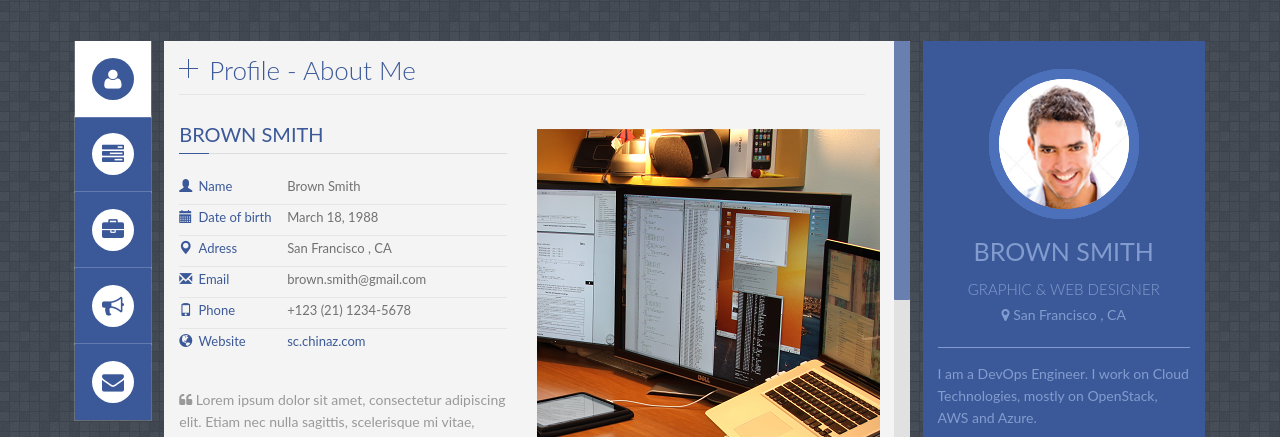
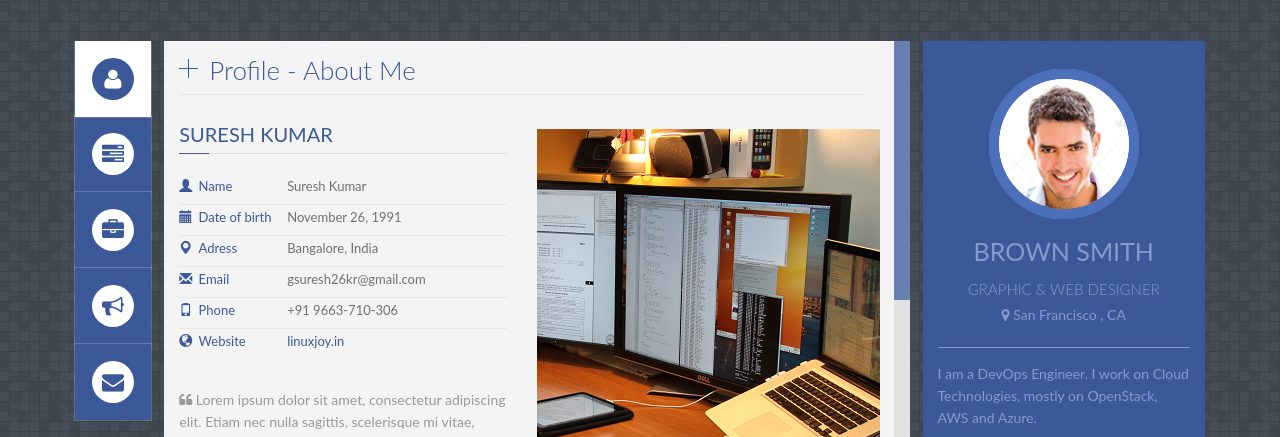
Before and after one commit to gsuresh26kr/test-suresh-kumar.github.io, a Jekyll site: the page built from index.html, in a window 1280 px wide. Shown: the part 119-556 px from the top of the page. Built offline with Jekyll 4.4.1, drawn with Linux system fonts in a browser that asks for light colours; some web fonts are replaced.

Commit message:
Updating profile

```diff
--- a/_includes/profile.html
+++ b/_includes/profile.html
@@ -8,7 +8,7 @@
 
         <!--About me-->
         <div class="title_content">
-            <div class="text_content">brown smith</div>
+            <div class="text_content">suresh kumar</div>
             <div class="clear"></div>
         </div>
 
@@ -17,42 +17,42 @@
             <li>
                 <i class="glyphicon glyphicon-user"></i>
                 <label>Name</label>
-                <span class="value">Brown Smith</span>
+                <span class="value">Suresh Kumar</span>
                 <div class="clear"></div>
             </li>
 
             <li>
                 <i class="glyphicon glyphicon-calendar"></i>
                 <label>Date of birth</label>
-                <span class="value">March 18, 1988</span>
+                <span class="value">November 26, 1991</span>
                 <div class="clear"></div>
             </li>
 
             <li>
                 <i class="glyphicon glyphicon-map-marker"></i>
                 <label>Adress</label>
-                <span class="value">San Francisco , CA</span>
+                <span class="value">Bangalore, India</span>
                 <div class="clear"></div>
             </li>
 
             <li>
                 <i class="glyphicon glyphicon-envelope"></i>
                 <label>Email</label>
-                <span class="value">brown.smith@gmail.com</span>
+                <span class="value">gsuresh26kr@gmail.com</span>
                 <div class="clear"></div>
             </li>
 
             <li>
                 <i class="glyphicon glyphicon-phone"></i>
                 <label>Phone</label>
-                <span class="value">+123 (21) 1234-5678</span>
+                <span class="value">+91 9663-710-306</span>
                 <div class="clear"></div>
             </li>
 
             <li>
                 <i class="glyphicon glyphicon-globe"></i>
                 <label>Website</label>
-                <span class="value"><a href="#" target="_blank">sc.chinaz.com</a></span>
+                <span class="value"><a href="#" target="_blank">linuxjoy.in</a></span>
                 <div class="clear"></div>
             </li>
 
```
